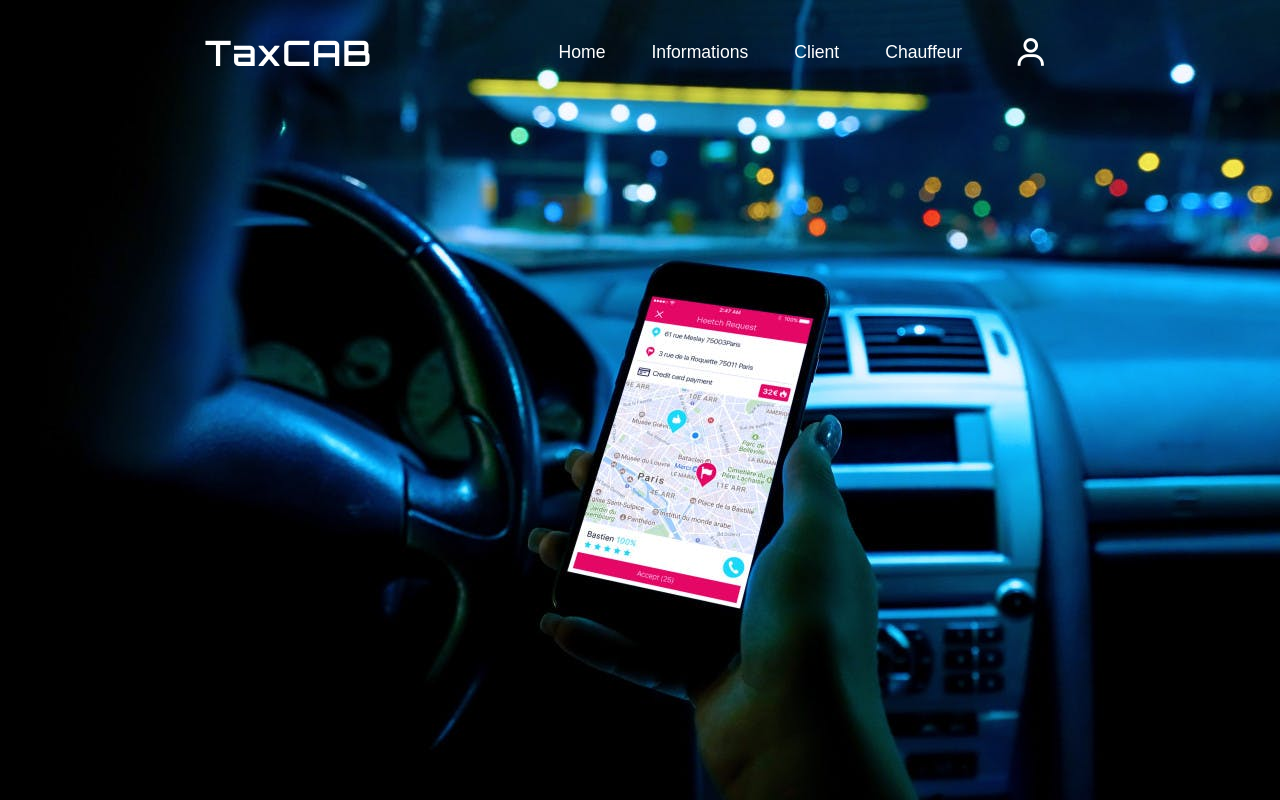
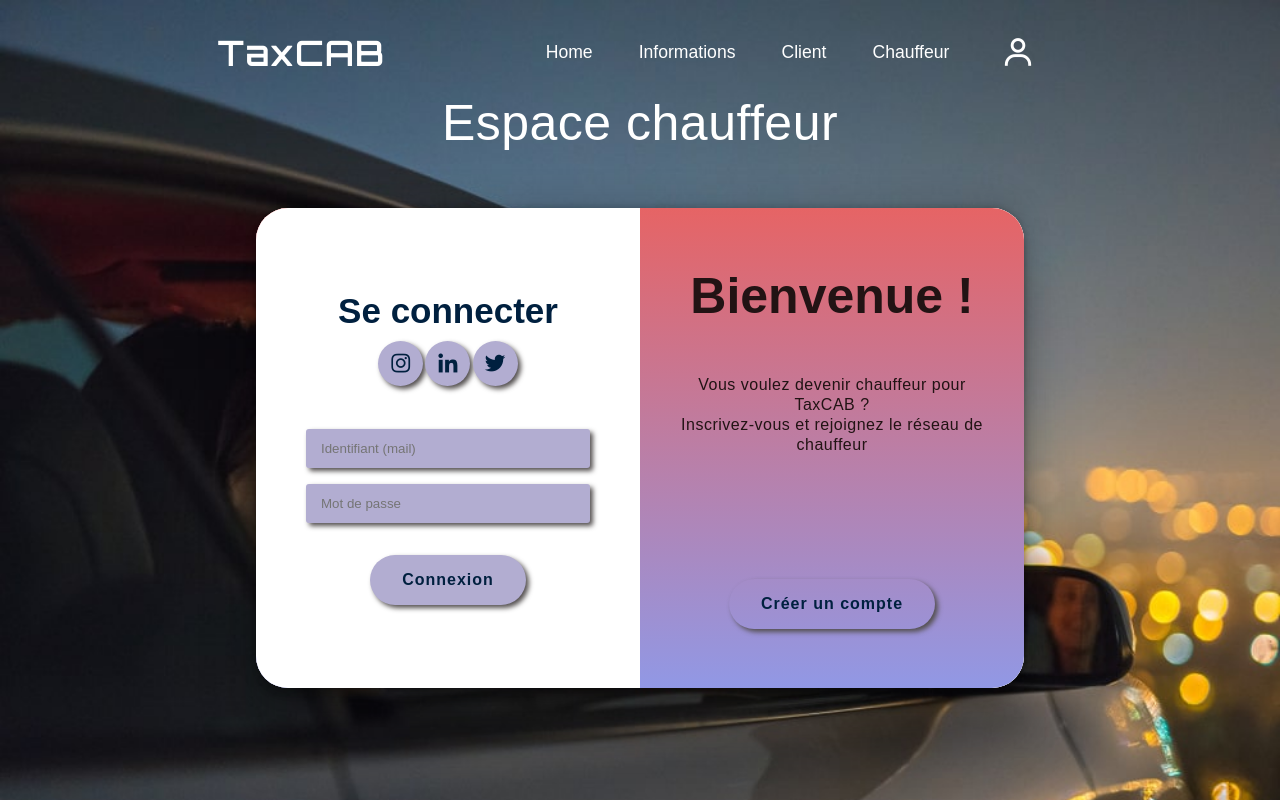
Before and after one commit to Doudmak/TaxiCab, a PHP site: page /chauffeur/chauffeur.html in a window 1280 px wide. Run offline with PHP 8.4, Linux system fonts and the light colour scheme.

Commit message:
création page chauffeur

```diff
--- a/chauffeur/chauffeur.css
+++ b/chauffeur/chauffeur.css
@@ -1,17 +1,3 @@
-body {
-    background: url(../image/fond-ecran-chauffeur.jpg);
-    color: var(--text-color);
-}
-
-:root{
-    --bg-color: #FFF;
-    --text-color: #221314;
-    --second-color: #6e54fa;
-    --big-font: 3rem;
-    --h2-font:  2.5rem;
-    --p-font: 1.1rem;
-}
-
 *{
     padding: 0px;
     margin: 0px;
@@ -22,29 +8,40 @@ body {
     scroll-behavior: smooth;
 }
 
+body {
+    background: url(image/taxi.jpg);
+    color: var(--text-color);
+    background-repeat: no-repeat;
+    background-size: cover;
+    display: flex;
+    justify-content: center;
+    align-items: center;
+    flex-direction: column;
+    font-family: Arial, Helvetica, sans-serif;
+    height: 100vh;
+}
+
+:root{
+    --bg-color: #FFF;
+    --text-color: #221314;
+    --second-color: #6e54fa;
+    --big-font: 6rem;
+    --h2-font:  3rem;
+    --p-font: 1.1rem;
+}
+
 header{
     position: fixed;
     top: 0;
     right: 0;
     width: 100%;
-    z-index: 2000;
+    z-index: 1000;
     display: flex;
     justify-content: space-between;
     align-items: center;
-    padding: 30px 16%;
+    background: transparent;
+    padding: 30px 17%;
     transition: ease .40s;
-}
-
-header.sticky {
-
-    background: var(--bg-color);
-    padding: 10px 14%;
-    box-shadow: rgba(0, 0, 0, 0.24) 0px 3px 8px;
-}
-
-.sticky nav ul li a, .sticky .logo, .sticky #user-icon {
-
-    color: var(--text-color);
 }
 
 .logo{
@@ -103,3 +100,184 @@ nav ul li a{
     cursor: pointer;
     display: none;
 }
+
+.test{
+    width: 60%;
+    height: 40%;
+    background-color: #6e54fa;
+}
+
+.container{
+    position: relative;
+    overflow: hidden;
+    background-color: #FFF;
+    width: 60%;
+    height: 60%;
+    border-radius: 32px;
+    box-shadow: rgba(0, 0, 0, 0.25) 0px 54px 55px, rgba(0, 0, 0, 0.12) 0px -12px 30px, rgba(0, 0, 0, 0.12) 0px 4px 6px, rgba(0, 0, 0, 0.17) 0px 12px 13px, rgba(0, 0, 0, 0.09) 0px -3px 5px;
+    transition: ease .40s;
+}
+
+.form-container {
+    position: absolute;
+    top: 0;
+    height: 100%;
+    transition: 0.6s ease-in-out;
+}
+
+.sign-up-container{
+    right: 0;
+    width: 50%;
+}
+
+.log-in-container{
+    left: 0;
+    width: 50%;
+}
+
+.nom-prenom{
+    width: 100%;
+    display: flex;
+    justify-content: space-between;
+}
+
+input.np{
+    width: 47%;
+}
+
+#inscription{
+    margin-bottom: 15px;
+    font-family: 'Poppins', sans-serif;
+    font-weight: 600;
+    font-size: 35px;
+    color: #00203f;
+    margin-bottom: 70x;
+}
+
+form{
+    background-color: #FFF;
+    display: flex;
+    align-items: center;
+    justify-content: center;
+    flex-direction: column;
+    padding: 0 50px;
+    height: 100%;
+    text-align: center;
+}
+
+input{
+    background-color: #b2add1 ;
+    border: none;
+    padding: 12px 15px;
+    margin: 8px 0;
+    width: 100%;
+    color: #00203f;
+    border-radius: 3px;
+    box-shadow: #545050 3px 3px 5px;
+}
+
+button{
+    background-color: #b2add1 ;
+    color: #00203f;
+    border: none;
+    font-size: 16px;
+    padding: 16px 32px;
+    margin-top: 24px;
+    letter-spacing: 1px;
+    border-radius: 50px;
+    box-shadow: #545050 3px 3px 5px;
+    font-weight: bold;
+}
+
+button:hover{
+    cursor: pointer;
+    box-shadow: rgb(59, 60, 61) 3px 3px 6px 0px inset
+}
+
+.social-container{
+    margin-bottom: 25px;
+    width: 50%;
+    height: 50px;
+    display: flex;
+    justify-content: space-around;
+    align-items: center;
+}
+
+.bx{
+    font-size: 25px;
+    color: #00203f;
+    padding : 3px;
+}
+
+.bx:hover{
+    font-size: 25px;
+    color: #adf0d1;
+}
+
+#icons{
+    padding : 3px 4px 3px 4px;
+    border-radius: 50%;
+    background-color: #b2add1;
+    box-shadow: #545050 3px 3px 5px;
+    display: flex;
+    margin-top: -15px;
+    padding: 10px;
+}
+
+#icons:hover{
+    background-color: #D17185;
+    transition: 200ms ease-in;
+}
+
+.overlay-panel{
+    position: absolute;
+    display: flex;
+    align-items: center;
+    justify-content: center;
+    flex-direction: column;
+    padding: 0 40px;
+    text-align: center;
+    top: 0;
+    height: 100%;
+    width: 50%;
+    transform: translateX(0);
+    transition: transform 0.6s ease-in-out;
+    background: linear-gradient(#e66465, #9198e5);
+    overflow: hidden;
+
+}
+
+.overlay-right{
+    right:0;
+}
+
+p{
+    font-size: 16px;
+    font-weight: 100;
+    line-height: 20px;
+    letter-spacing: 0.5px;
+    margin-bottom: 100px;
+
+}
+
+button.ghost{
+    background-color: transparent;
+}
+
+button:active{
+    transform: scale(0.95);
+}
+
+h1.accroche{
+    font-size: 50px;
+    font-weight:var(900);
+    margin-bottom: 50px;
+}
+
+.esp-chauff{
+    font-size: 50px;
+    font-weight:var(900);
+    font-family: 'Poppins', sans-serif;
+    color: #FFF;
+    margin-bottom: 75px;
+}
--- a/chauffeur/chauffeur.html
+++ b/chauffeur/chauffeur.html
@@ -9,8 +9,9 @@
     <link rel="preconnect" href="https://fonts.gstatic.com" crossorigin>
     <link href="https : //fonts.googleapis.com/css2?family= Paytone+One & family =Poppins:ital,wght@0,100;0,200;0,300;0,400;0,500;0,600;0,700;0,800;0,900;1,800 & display= swap" rel="feuille de style">
     <link href="https://fonts.googleapis.com/css2?family=Orbitron:wght@600&display=swap" rel="stylesheet">
+    <script src="script.js"></script>
 
-    <title>TaxCAB</title>
+    <title>Chauffeur</title>
 </head>
 <body>
 
@@ -19,13 +20,71 @@
         <div class="bx bx-menu" id="menu-icon"></div>
         <nav>
             <ul>
-                <li><a href="#Home" class="menu_hover">Home</a></li>
+                <li><a href="../index.html" class="menu_hover">Home</a></li>
                 <li><a href="#Information" class="menu_hover">Informations</a></li>
                 <li><a href="#Conducteur" class="menu_hover">Client</a></li>
                 <li><a href="#Chauffeur" class="menu_hover">Chauffeur</a></li>
-                <li><a href="connexion/connexion2.html"><div class="bx bx-user" id="user-icon"></div></a></li>
+                <li><a href="../connexion/connexion2.html"><div class="bx bx-user" id="user-icon"></div></a></li>
             </ul>
         </nav>
     </header>
+    <p class="esp-chauff">Espace chauffeur</p>
+    <div class="container">
+        <div id="formulaire1">
+            <div class="form-container sign-up-container">
+                <form action="#">
+                    <h1 id="inscription">Inscription</h1>
+
+                    <div class="nom-prenom">
+                        <input type="text" placeholder="Nom" class="np" required>
+                        <input type="text" placeholder="Prenom" class="np" required>
+                    </div>
+                    <input type="text" placeholder="Numéro d'immatriculation">
+                    <div class="nom-prenom">
+                        <input type="text" placeholder="Numéro de permis de conduire" class="np">
+                        <input type="text" placeholder="Date d'obtention du permis" class="np">
+                    </div>
+
+                    <input type="text" placeholder="Adresse">
+                    <div class="nom-prenom">
+                        <input type="text" placeholder="Ville" class="np">
+                        <input type="text" placeholder="Code Postal" class="np">
+                    </div>
+                    <input type="email" placeholder="Identifiant (mail)" required>
+                    <input type="password" placeholder="Mot de passe" required>
+                    <button>Créer le compte</button>
+                </form>
+            </div>
+            <div class="overlay-panel overlay-left">
+                <h1 class="accroche">Heureux de vous revoir !</h1>
+                <p>Vous êtes chauffeur pour TaxCAB et disposez d'un compte ? <br> Cliquez ci-dessous pour vous connecter à votre compte.</p>
+                <button class="ghost" onclick="transition1()">Se connecter</button>
+            </div>
+        </div>
+
+        <div id="formulaire2">
+            <div class="form-container log-in-container">
+                <form action="#">
+                    <h1 id="inscription">Se connecter</h1>
+                    <div class="social-container">
+                        <a href="https://www.instagram.com" target="_blank" class="icons"><div class="bx bxl-instagram" id="icons"></div></a>
+                        <a href="https://fr.linkedin.com/" target="_blank" class="icons"><div class="bx bxl-linkedin" id="icons"></div></a>
+                        <a href="https://twitter.com/?lang=fr" target="_blank" class="icons"><div class="bx bxl-twitter" id="icons"></div></a>
+
+                    </div>
+
+                    <input type="email" placeholder="Identifiant (mail)" required>
+                    <input type="password" placeholder="Mot de passe" required>
+                    <button>Connexion</button>
+                </form>
+            </div>
+            <div class="overlay-panel overlay-right">
+                <h1 class="accroche">Bienvenue !</h1>
+                <p>Vous voulez devenir chauffeur pour TaxCAB ? <br>
+                Inscrivez-vous et rejoignez le réseau de chauffeur</p>
+                <button class="ghost" id="login" onclick="transition2()">Créer un compte</button>
+            </div>
+        </div>
+     </div>
 </body>
 </html>
--- /dev/null
+++ b/chauffeur/script.js
@@ -0,0 +1,9 @@
+function transition1(){
+    formulaire2.style.display = "block";
+    formulaire1.style.display = "none";
+}
+
+function transition2(){
+    formulaire1.style.display = "block";
+    formulaire2.style.display = "none";
+}
--- a/connexion/connexion2.html
+++ b/connexion/connexion2.html
@@ -23,12 +23,12 @@
                  <li><a href="../index.html#Home" class="menu_hover">Home</a></li>
                  <li><a href="../index.html#informations" class="menu_hover">Informations</a></li>
                  <li><a href="../index.html#client" class="menu_hover">Client</a></li>
-                 <li><a href="../index.html#Chauffeur" class="menu_hover">Chauffeur</a></li>
+                 <li><a href="../chauffeur/chauffeur.html" class="menu_hover">Chauffeur</a></li>
                  <li><a href=""><div class="bx bx-user" id="user-icon"></div></a></li>
              </ul>
          </nav>
      </header>
-
+     <p class="esp-chauff">Espace client</p>
      <div class="container">
         <div id="formulaire1">
             <div class="form-container sign-up-container">
--- a/index.html
+++ b/index.html
@@ -22,7 +22,7 @@
                 <li><a href="#Home" class="menu_hover">Home</a></li>
                 <li><a href="#Information" class="menu_hover">Informations</a></li>
                 <li><a href="#Conducteur" class="menu_hover">Client</a></li>
-                <li><a href="#Chauffeur" class="menu_hover">Chauffeur</a></li>
+                <li><a href="chauffeur/chauffeur.html" class="menu_hover">Chauffeur</a></li>
                 <li><a href="connexion/connexion2.html"><div class="bx bx-user" id="user-icon"></div></a></li>
             </ul>
         </nav>
```
Also changed, not shown: connexion/connexion2.css (+8 -0 lines), chauffeur/image/taxi.jpg (added).
